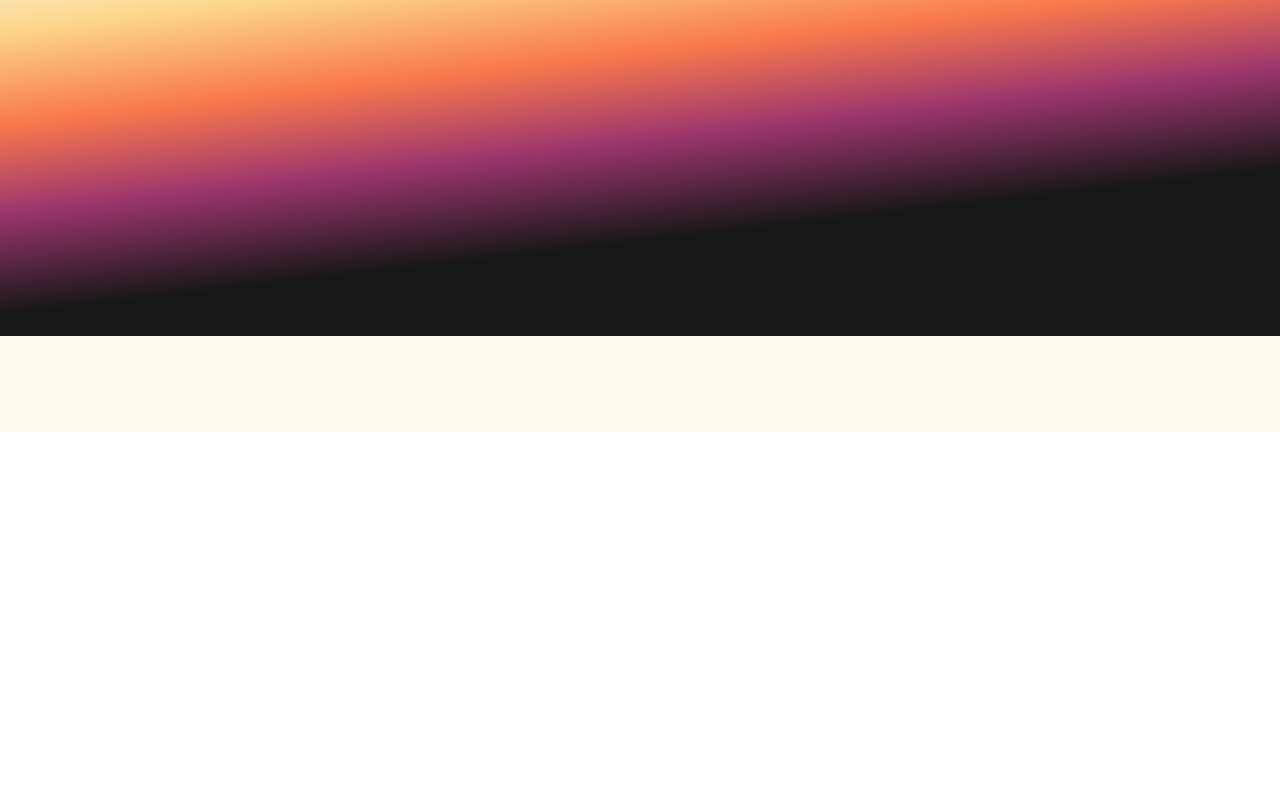
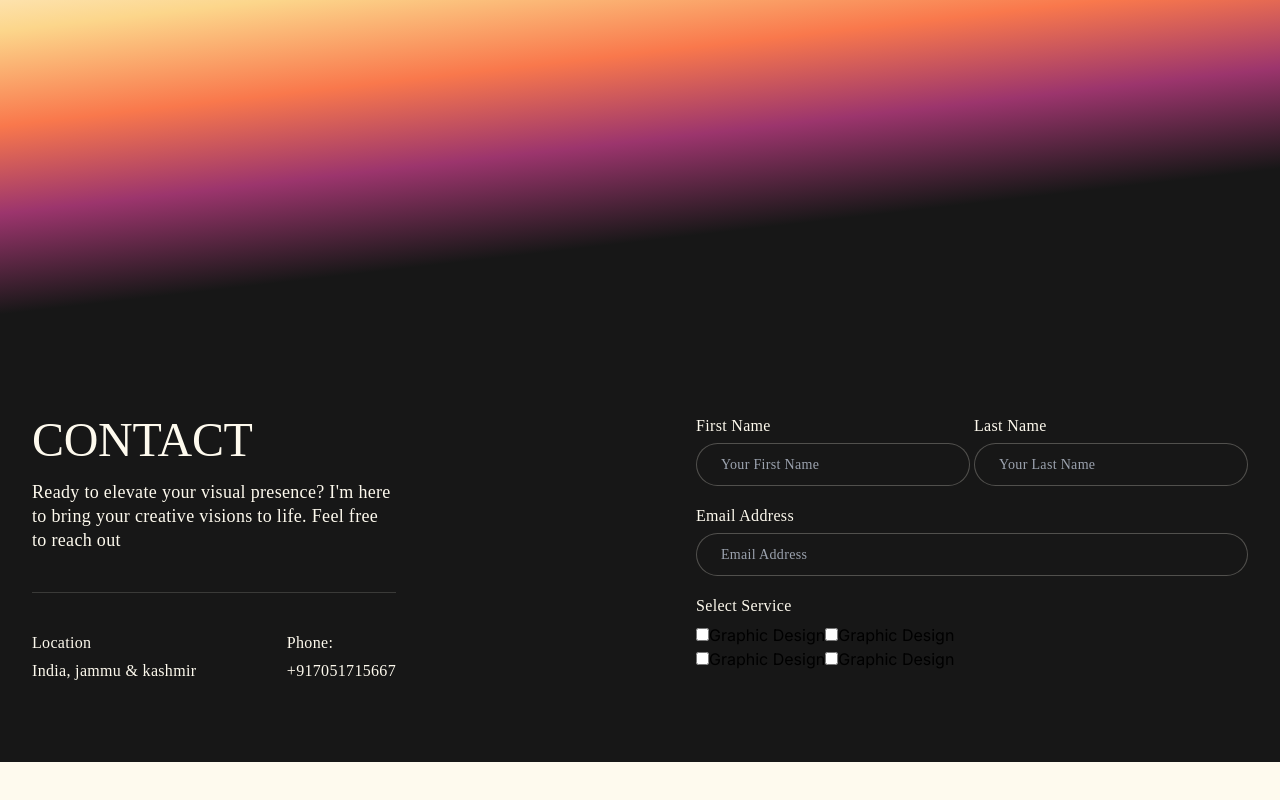
Before and after one commit to wasem-ahmmd/next-portfolio, a Next.js app: page / in a window 1280 px wide. Shown: the part 6328-7128 px from the top of the page. Before the commit the page ends 6760 px from the top, so only its background shows below. Built offline with nearby package versions, Linux system fonts and the light colour scheme.

Commit message:
new contact file upload and ui design

```diff
--- /dev/null
+++ b/src/components/Contact.tsx
@@ -0,0 +1,99 @@
+const Contact = () => {
+  return (
+    <div className="contact-us bg-dark py-20">
+      <div className="container max-w-screen-xxl">
+        <div className="contact-us-contant flex gap-[300px]">
+          <div className="contact-us-title-part max-w-screen-xxs">
+            <div className="contact-us-title">
+              <h1 className="text-light font-Montserrat font-500 text-h2-48 leading-h2 -tracking-h1-h2 uppercase mb-4">
+                Contact
+              </h1>
+              <p className="text-light font-Montserrat font-400 text-[18px] leading-medium tracking-h1-h2">
+                Ready to elevate your visual presence? I'm here to bring your
+                creative visions to life. Feel free to reach out
+              </p>
+            </div>
+            <div className="bg-light/15 h-[1px] my-10"></div>
+            <div className="contact-us-live flex justify-between">
+              <div className="contact-us-location">
+                <h1 className="text-light font-Montserrat font-500 text-card-text leading-[19px] tracking-h1-h2 mb-2">
+                  Location
+                </h1>
+                <h6 className="text-light font-Montserrat font-400 text-card-text leading-card tracking-h1-h2">
+                  India, jammu & kashmir
+                </h6>
+              </div>
+              <div className="contact-us-phone">
+                <h1 className="text-light font-Montserrat font-500 text-card-text leading-[19px] tracking-h1-h2 mb-2">
+                  Phone:
+                </h1>
+                <h6 className="text-light font-Montserrat font-400 text-card-text leading-card tracking-h1-h2">
+                  +917051715667
+                </h6>
+              </div>
+            </div>
+          </div>
+          <div className="contact-us-form">
+            <form className="form">
+              <div className="flex justify-between gap-1 mb-5">
+                <div className="form-first-name">
+                  <h1 className="text-light font-Montserrat font-500 text-card-text leading-[19px] tracking-h1-h2 mb-2">
+                    First Name
+                  </h1>
+                  <input
+                    type="text"
+                    placeholder="Your First Name"
+                    className="bg-dark w-[274px] font-Montserrat font-500 text-small-text leading-logo tracking-h1-h2 text-light/60 rounded-3xl border border-light/25 py-3 px-6"
+                  />
+                </div>
+                <div className="form-last-name">
+                  <h1 className="text-light font-Montserrat font-500 text-card-text leading-[19px] tracking-h1-h2 mb-2">
+                    Last Name
+                  </h1>
+                  <input
+                    type="text"
+                    placeholder="Your Last Name"
+                    className="bg-dark w-[274px] font-Montserrat font-500 text-small-text leading-logo tracking-h1-h2 text-light/60 rounded-3xl border border-light/25 py-3 px-6"
+                  />
+                </div>
+              </div>
+              <div className="form-Email-name mb-5">
+                <h1 className="text-light font-Montserrat font-500 text-card-text leading-[19px] tracking-h1-h2 mb-2">
+                  Email Address
+                </h1>
+                <input
+                  type="text"
+                  placeholder="Email Address"
+                  className="bg-dark  w-full font-Montserrat font-500 text-small-text leading-logo tracking-h1-h2 text-light/60 rounded-3xl border border-light/25 py-3 px-6"
+                />
+              </div>
+              <div className="contact-us-checked-btns">
+                <div className="checked-btn-title">
+                  <h1 className="text-light font-Montserrat font-500 text-card-text leading-[19px] tracking-h1-h2 mb-2">
+                    Select Service
+                  </h1>
+                </div>
+                <div className="checked-btn-action grid grid-cols-1">
+                 <div className="">
+                 <input type="checkbox" />
+                  <span>Graphic Design</span>
+                  <input type="checkbox" />
+                  <span>Graphic Design</span>
+                 </div>
+                  <div className="">
+                  <input type="checkbox" />
+                  <span>Graphic Design</span>
+                  <input type="checkbox" />
+                  <span>Graphic Design</span>
+                  </div>
+                </div>
+              </div>
+            </form>
+          </div>
+        </div>
+      </div>
+    </div>
+  );
+};
+
+export default Contact;
--- a/src/components/Services.tsx
+++ b/src/components/Services.tsx
@@ -2,6 +2,7 @@ import Image from "next/image";
 import React from "react";
 import ServiceCard from "./common/ServiceCard";
 import Offer from "./Offer";
+import Contact from "./Contact";
 
 const Services = () => {
   return (
@@ -118,6 +119,7 @@ const Services = () => {
         </div>
       </div>
       <div className="h-[576px] bg-offer-gradient -mt-44"></div>
+      <Contact />
     </section>
   );
 };
```
